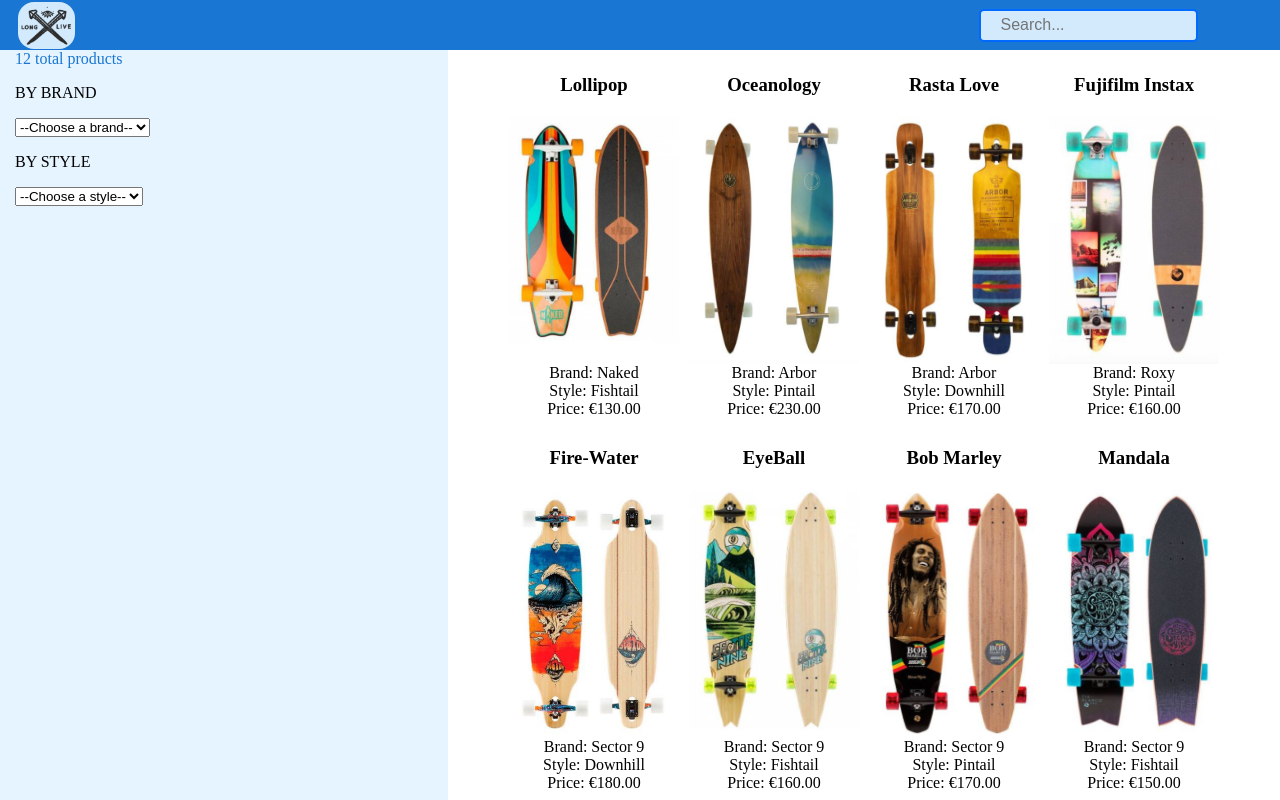
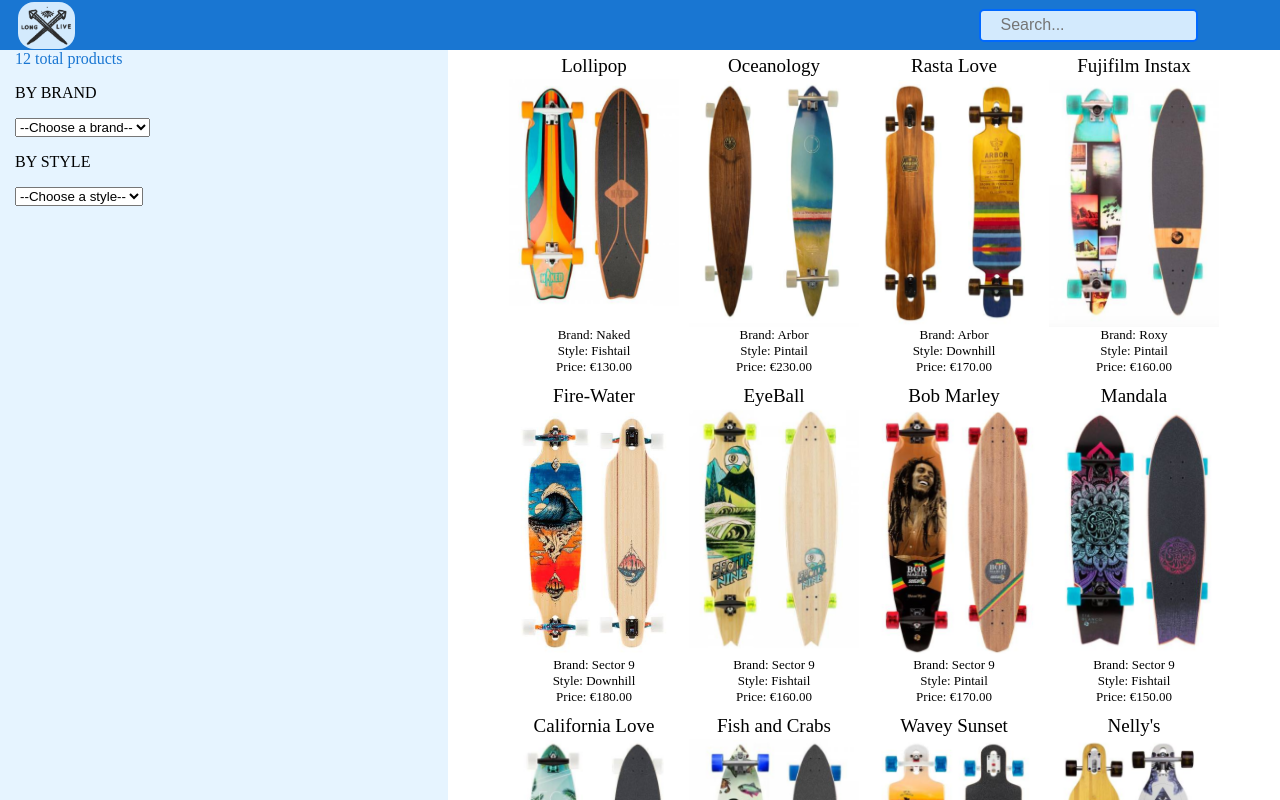
Before and after one commit to ArisApos/longLive, a React (Create React App) app: page / in a window 1280 px wide. Built offline with nearby package versions, Linux system fonts and the light colour scheme.

Commit message:
Increase minimalism

```diff
--- a/src/components/Product.js
+++ b/src/components/Product.js
@@ -2,7 +2,7 @@
 
 const Product = ({ name, type, brand, price, imageSrc }) => (
   <div className="center-text">
-    <h3>{ name }</h3>
+    <div className="productName">{ name }</div>
     <img src={ imageSrc } alt="img" height="250" width="170" className="center"/>
     <div>Brand: { brand }</div>
     <div>Style: { type }</div>
--- a/src/styles/styles.scss
+++ b/src/styles/styles.scss
@@ -13,9 +13,6 @@
   width: 8px;
 }
 
-.center-text {
-  text-align: center;
-}
 
 body {
   margin: 0;
@@ -96,6 +93,13 @@
       margin: 0;
       .product {
         margin: 5px;
+        .productName {
+          font-size: 19px;
+        }
+        .center-text {
+          text-align: center;
+          font-size: 13px;
+        }
       }
     }
   }
```
